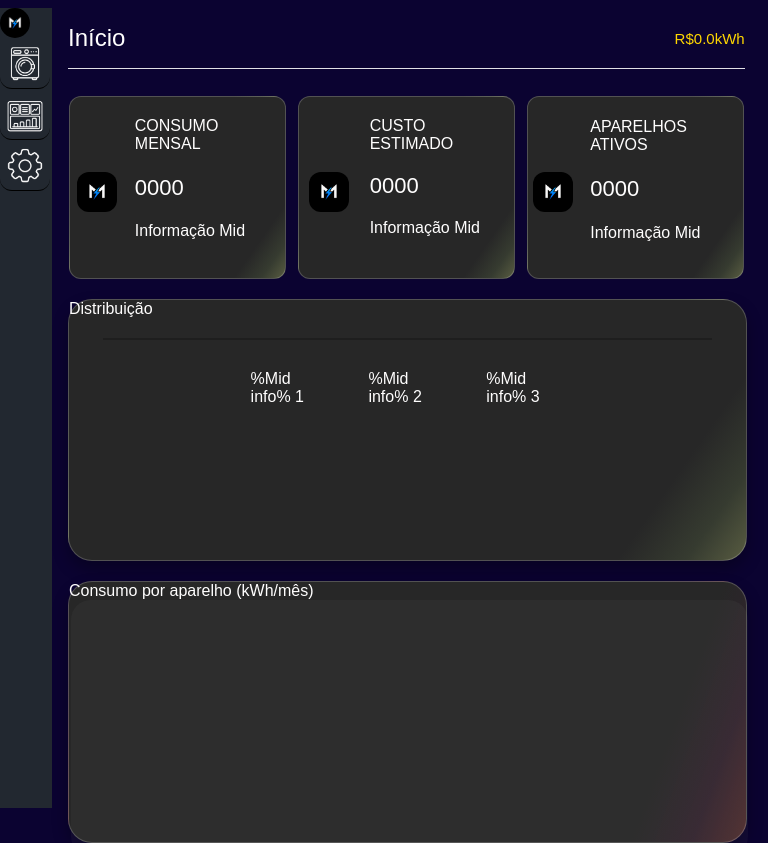
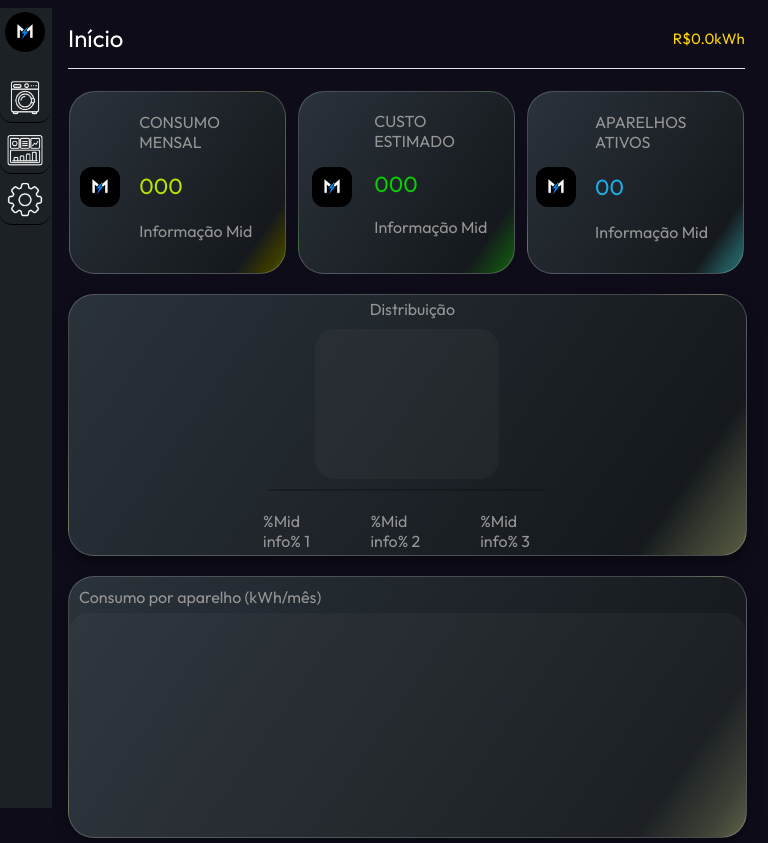
Before and after one commit to gustavomiller00/App-Development-, a plain HTML site: page dashboard.html in a window 768 px wide. Shown: the top 843 px of the page. Drawn offline with Linux system fonts and the light colour scheme.

Commit message:
Responsividade para tablet completa e problemas fixados

```diff
--- a/dashboard.css
+++ b/dashboard.css
@@ -7,29 +7,37 @@
 @media (min-width: 600px) and (max-width: 1040px) {
 
     body {
-        background-color: #0b0331;
+        background-color: #0d0c18;
         max-height: 100%;
         padding: 0px 2% 4% 4%;
         padding-left: 60px;
         padding-bottom: 120px;
 
-        font-family: Arial, Helvetica, sans-serif;
+        font-family: "Outfit", sans-serif;
         font-size: 200;
-        color: rgb(255, 254, 254);
+        color: rgb(150, 149, 149);
     }
 
         /* Bottom Menu */
 
-    .top-menu{
-        width: 30px;
-        height: 30px;
+    .logo-menu{
+        width: 40px;
+        height: 40px;
+
+        display:flex;
+        justify-content: top;
+        align-items: right;
+
+        padding: 4px 0px 20px 5px;
+
     }
-    .top-menu img{
+    .logo-menu img{
         border-radius: 50%;
+
     }
 
     .menu {
-        background-color:rgb(34, 40, 48);
+        background-color:rgb(28, 33, 37);
         background-repeat: no-repeat;
         width: 52px;
         height: 100%;
@@ -76,7 +84,9 @@
         align-items: center;
 
         font-size: 24px;
-        margin-bottom: 20px;
+        font: 600;
+        color: white;
+        margin-bottom: 15px;
     }
 
     #atual-tarif {
@@ -98,23 +108,59 @@
         padding: 10px 0px 10px 0px;
     }
 
+    /*---------------------------*/
+    #card-ConMen {
+        background: linear-gradient(
+        125deg,
+        rgb(42, 50, 58) 0%,
+        rgb(21, 25, 29) 85%,
+        #363500 93%,
+        #455200 100%);
+    }
+    #mensal-consum{
+        color: #bce200;
+    }
+
+    /*---------------------------*/
+
+    #card-CusEst {
+        background: linear-gradient(
+        125deg,
+        rgb(42, 50, 58) 0%,
+        rgb(21, 25, 29) 85%,
+        #124712fb 94%,
+        #265824 100%);
+    }#custo-estim{
+        color: #08cf01;
+    }
+
+    /*--------------------------*/
+
+    #card-ApaAti {
+        background: linear-gradient(
+        125deg,
+        rgb(42, 50, 58) 0%,
+        rgb(21, 25, 29) 85%,
+        #266466d7 94%,
+        #2e646b 100%);
+    }
+    #ativ-equips{
+        color: #1caee7;
+    }
+
+    /*---------------------------*/
+
     .divide {
         display: flex;
         flex-direction: column;
     }
 
     .top-cards {
-        background: linear-gradient(
-        125deg,
-        #272727 0%,
-        #272727 85%,
-        #363b30 93%,
-        #585c41 100%);
         width: 100%;
         height: 90%;
 
         border: 1px solid rgba(255, 255, 255, 0.199);
-        border-radius: 12px;
+        border-radius: 26px;
         margin: 1px 1px 15px 1px;
 
         display: flex;
@@ -149,21 +195,30 @@
     .first-graphic {
         background: linear-gradient(
         125deg,
-        #272727 0%,
-        #272727 85%,
+        rgb(42, 50, 58) 0%,
+        rgb(21, 25, 29) 87%,
         #363b30 93%,
         #585c41 100%);
+
         width: 100%;
         height: 260px;
 
         border: 1px solid rgba(255, 255, 255, 0.199);
-        border-radius: 24px;
+        border-radius: 26px;
         margin-bottom: 20px;
         box-shadow: 0 8px 16px rgba(0, 0, 0, 0.295);
+
+        display: flex;
+        flex-direction: column;
+        justify-content: center;
+        align-items: center;
     }
 
+
     .div-titles {
+        padding: 10px 0px 0px 10px;
         font-size: 16px;
+
     }
 
     .big-graphics {
@@ -185,19 +240,19 @@
     .graphics-card-var {
         display: flex;
         flex-direction: row;
-        justify-content: space-between;
+        justify-content: space-evenly;
         gap: 20px;
 
     }
 
     .graphics-card-text {
         margin: 3%;
-        margin-top: 20px;
+        margin-top: 10px;
     }
 
     .graphics {
-        width: 40px;
-        height: 100%;
+        width: 60%;
+        height: 150px;
         background-color: #c2bebe0a;
         position: static;
         border-radius: 20px;
@@ -210,32 +265,30 @@
 
     .cons-per-equip {
         background: linear-gradient(
-        110deg,
-        #272727 0%,
-        #272727 85%,
-        #3f2e2ec5 93%,
-        #502e2e 100%);
+        125deg,
+        rgb(42, 50, 58) 0%,
+        rgb(21, 25, 29) 87%,
+        #363b30 95%,
+        #585c41 100%);
         width: 100%;
         height: 260px;
 
         border: 1px solid rgba(255, 255, 255, 0.199);
-        border-radius: 24px;
+        border-radius: 26px;
         position: relative;
         margin-bottom: 20px;
 
-        display: block;
+        display: flex;
+        flex-direction: column;
         box-shadow: 0 8px 16px rgba(0, 0, 0, 0.295);
     }
 
     .bar-graphic {
         width: 100%;
-        height: 99%;
+        height: 100%;
         background-color: #c2bebe0a;
-        position: static;
+        margin-top: 6px;
         border-radius: 20px;
-        position: relative;
-        z-index: 2;
-        margin-left: 2px;
     }
 
 
@@ -246,15 +299,15 @@
     .element-consumidores {
         background: linear-gradient(
         110deg,
-        #272727 0%,
-        #272727 85%,
+        rgb(42, 50, 58) 0%,
+        rgb(21, 25, 29) 85%,
         #3e3f2ec5 95%,
         #504e2e 100%);
         width: 100%;
         height: 110px;
 
         border: 1px solid rgba(255, 255, 255, 0.199);
-        border-radius: 18px;
+        border-radius: 26px;
         margin-bottom: 10px;
         box-shadow: 0 8px 16px rgba(0, 0, 0, 0.295);
 
@@ -588,7 +641,10 @@
         color: rgb(202, 172, 0);
     }
 
+    .header {
+        display: none;
 
+    }
 
 
 
--- a/dashboard.html
+++ b/dashboard.html
@@ -1,6 +1,9 @@
 <!DOCTYPE html>
 <html lang="en">
 <head>
+    <link rel="preconnect" href="https://fonts.googleapis.com">
+    <link rel="preconnect" href="https://fonts.gstatic.com" crossorigin>
+    <link href="https://fonts.googleapis.com/css2?family=Outfit:wght@100..900&display=swap" rel="stylesheet">
     <title>Beta Development App 0.01v</title>
     <meta charset="UTF-8">
     <meta name="viewport" content="width=device-width, initial-scale=1.0">
@@ -10,7 +13,7 @@
 
 <nav class="menu">
 
-    <div class="top-menu">
+    <div class="logo-menu">
         <img src="img/download.gif">
     </div>
 
@@ -42,29 +45,29 @@
 
         <div class="top-cards-all">
 
-            <div class="top-cards">
+            <div id="card-ConMen" class="top-cards">
                 <img class="icon" src="img/download.gif">
                     <div class="divide">
                         <a>CONSUMO MENSAL</a>
-                        <a id="mensal-consum" class="maior">0000</a>
+                        <a id="mensal-consum" class="maior">000</a>
                         <a>Informação Mid</a>
                     </div>
             </div>
 
-            <div class="top-cards">
+            <div id="card-CusEst" class="top-cards">
                 <img class="icon" src="img/download.gif">
                     <div class="divide">
                         <a>CUSTO ESTIMADO</a>
-                        <a id="custo-estim" class="maior">0000</a>
+                        <a id="custo-estim" class="maior">000</a>
                         <a>Informação Mid</a>
                     </div>
             </div>
 
-            <div class="top-cards">
+            <div id="card-ApaAti" class="top-cards">
                 <img class="icon" src="img/download.gif">
                     <div class="divide">
                         <a>APARELHOS ATIVOS</a>
-                        <a id="ativ-equips" class="maior">0000</a>
+                        <a id="ativ-equips" class="maior">00</a>
                         <a>Informação Mid</a>
                     </div>
             </div>
@@ -108,7 +111,7 @@
             <!-- ------------------------------------------ -->
 
             <div class="first-graphic">
-                <a class="div-titles">Distribuição</a>
+                <a id="dis" class="div-titles">Distribuição</a>
                     <div class="big-graphics">
                         <div class="graphics"></div>
                         <div class="linha"></div>
```
